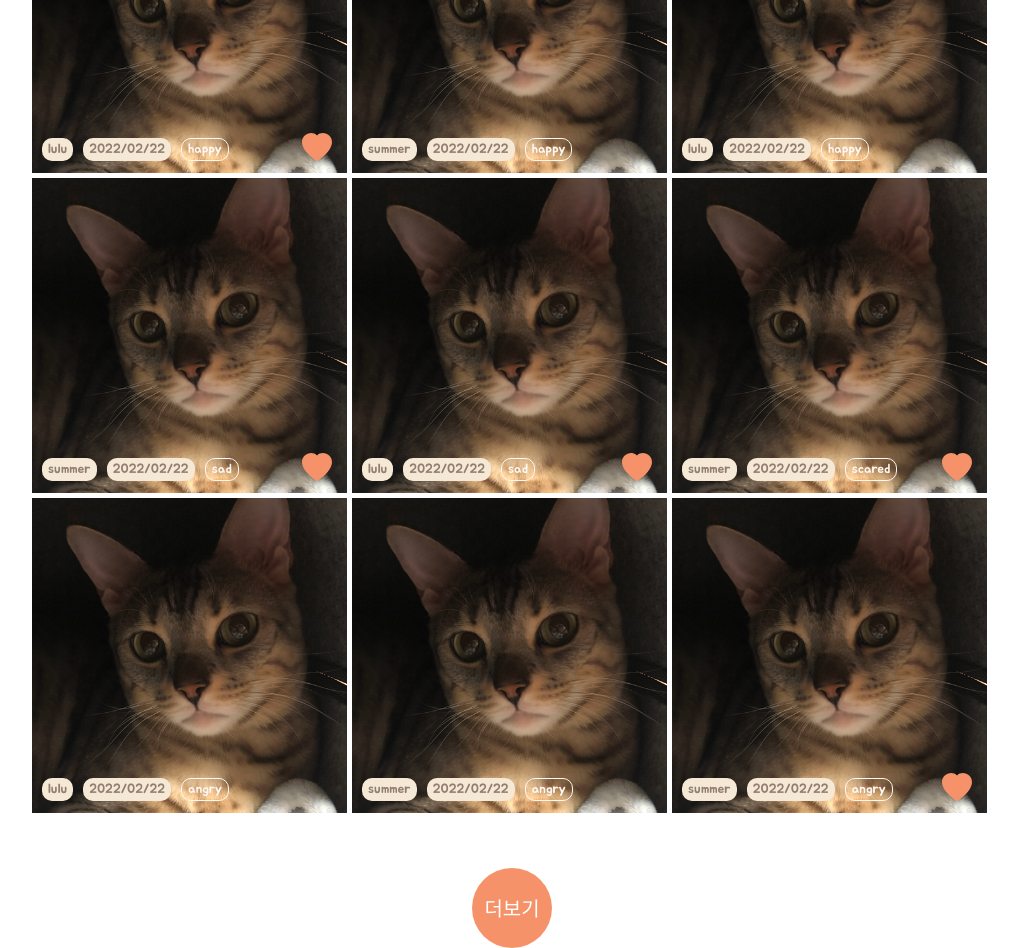
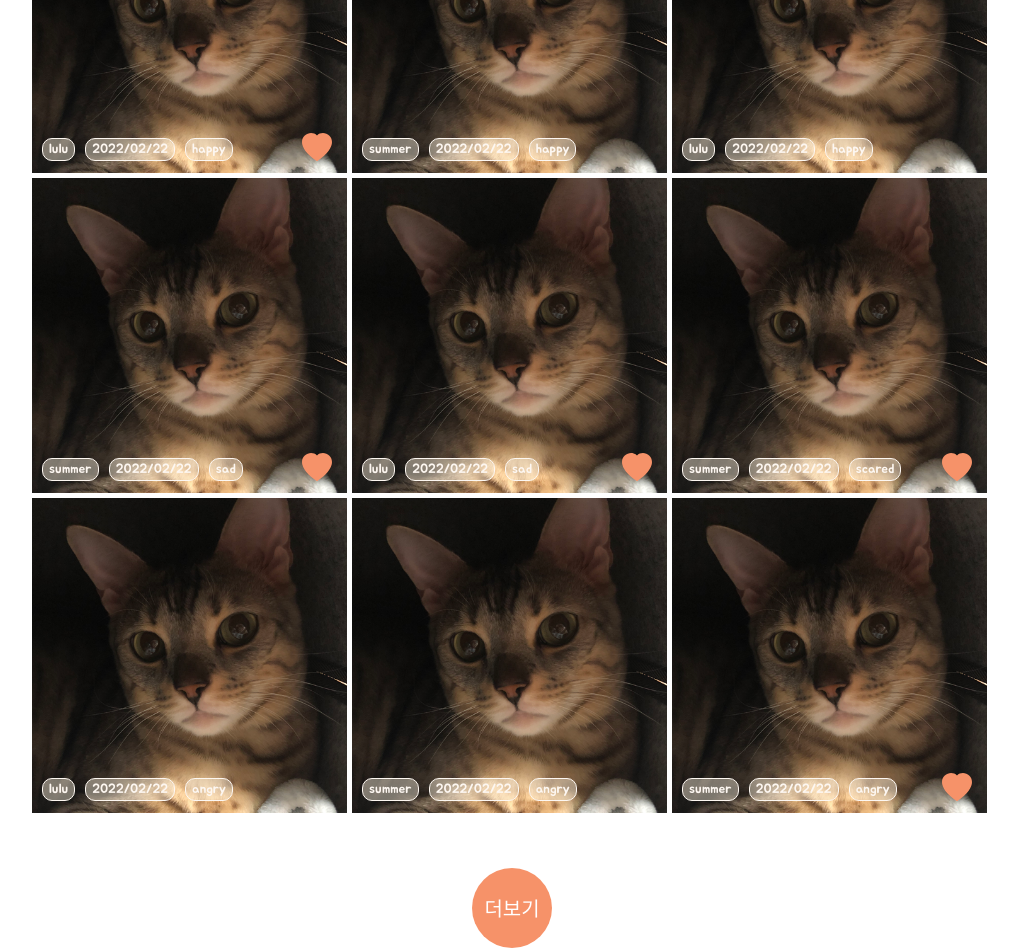
Before and after one commit to CreamDeLaCream/creme-client, a React (Create React App) app: page /mypet in a window 1280 px wide. Shown: the part 1060-2008 px from the top of the page, without its empty margins (128-1146 px from the left). Built offline with nearby package versions, Linux system fonts and the light colour scheme; no server answers; a web font is replaced by a local one.

Commit message:
[#69] edit : record botton 수정

```diff
--- a/src/pages/MyPet/Record.js
+++ b/src/pages/MyPet/Record.js
@@ -25,8 +25,9 @@ const Record = ({ petImages, clickedMyPet, clickedEmotion }) => {
           <Button
             height="23px"
             radius="10px"
-            bg="var(--cream)"
-            color="var(--blackcream)"
+            bg="rgba(245, 234, 214, 0.46)"
+            border="solid var(--lightcream) 1px"
+            color="var(--lightcream)"
             margin="0 10px 0 10px"
           >
             {recordcards.name}
@@ -34,8 +35,9 @@ const Record = ({ petImages, clickedMyPet, clickedEmotion }) => {
           <Button
             height="23px"
             radius="10px"
-            bg="var(--cream)"
-            color="var(--blackcream)"
+            bg="rgba(245, 234, 214, 0.46)"
+            border="solid var(--lightcream) 1px"
+            color="var(--lightcream)"
             margin="0 10px 0 0"
           >
             {recordcards.date}
@@ -43,7 +45,7 @@ const Record = ({ petImages, clickedMyPet, clickedEmotion }) => {
           <Button
             height="23px"
             radius="10px"
-            bg="rgba( 255, 255, 255, 0 )"
+            bg="rgba(245, 234, 214, 0.46)"
             border="solid var(--lightcream) 1px"
             color="var(--lightcream)"
             margin="0 10px 0 0"
```
